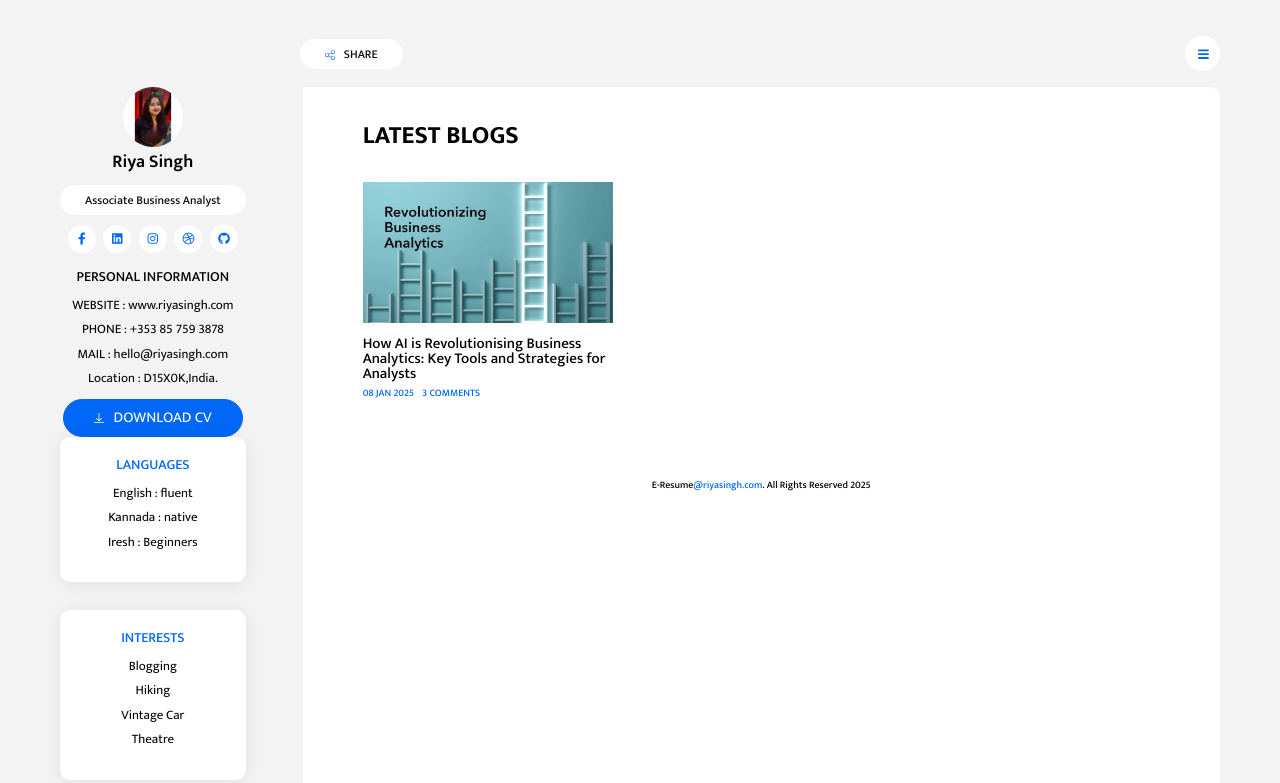
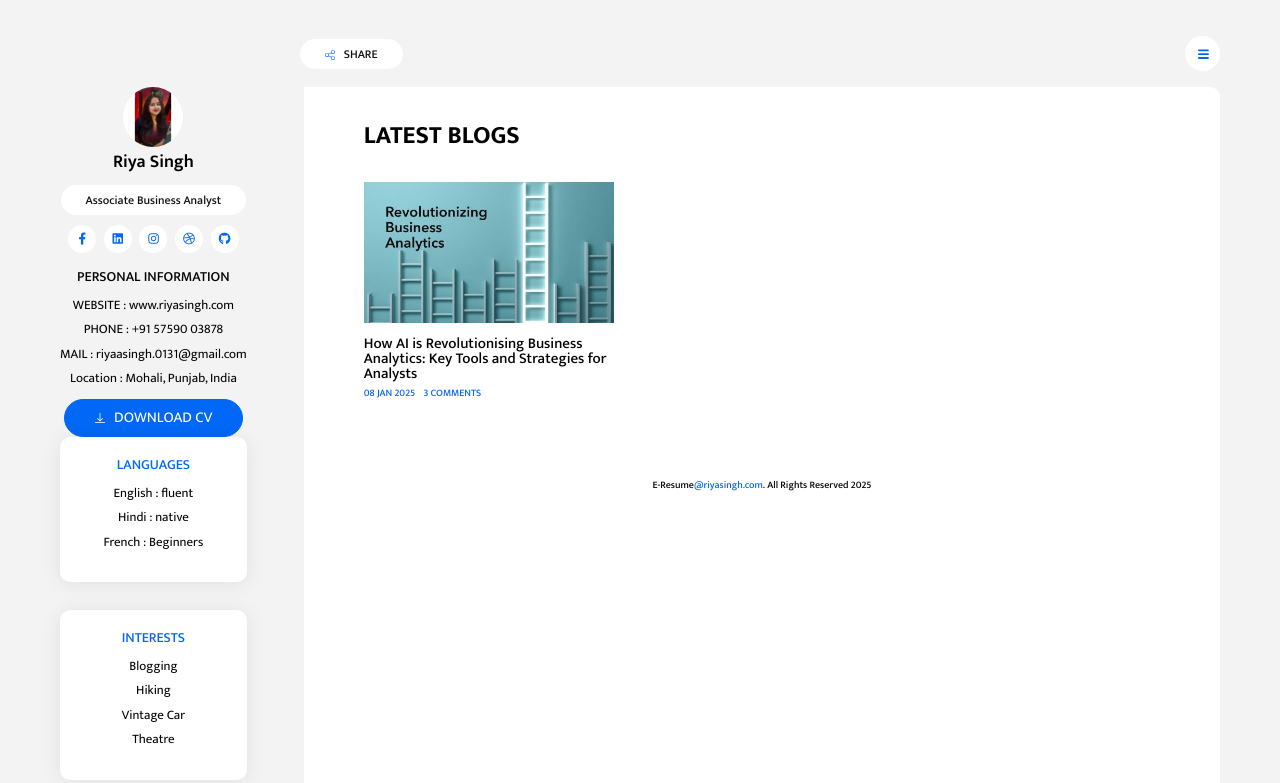
Before and after one commit to Singhriya050/Riya-BA-Portfolio, a website: page blog.html in a window 1280 px wide. Drawn offline with Linux system fonts and the light colour scheme.

Commit message:
Update blog.html

```diff
--- a/blog.html
+++ b/blog.html
@@ -46,9 +46,9 @@
                 <h5 class="widget-title">personal information</h5>
                <div class="widget-content">
                     <p>WEBSITE : www.riyasingh.com</p>
-                    <p>PHONE : +353 85 759 3878</p>
-                    <p>MAIL : hello@riyasingh.com</p>
-                    <p>Location : D15X0K,India. </p>
+                    <p>PHONE : +91 57590 03878</p>
+                    <p>MAIL : riyaasingh.0131@gmail.com</p>
+                    <p>Location : Mohali, Punjab, India </p>
                     <button class="btn btn-download-cv btn-primary rounded-pill">
   <img src="images/download.svg" alt="download" class="btn-img">
   <a href="Other Files/Resume.pdf" download style="color: white; font-size: 15px;">DOWNLOAD CV</a>
@@ -59,8 +59,8 @@
                     <div class="widget-content">
                         <h5 class="widget-title card-title">LANGUAGES</h5>
                         <p>English : fluent</p>
-                        <p>Kannada : native</p>
-                        <p>Iresh   : Beginners</p>
+                        <p>Hindi : native</p>
+                        <p>French   : Beginners</p>
                     </div>
                 </div>
             </div>
```
